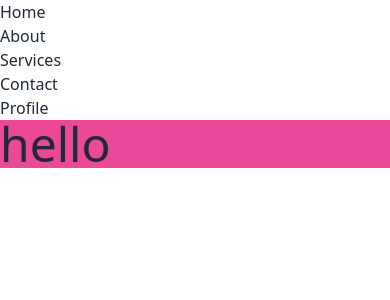
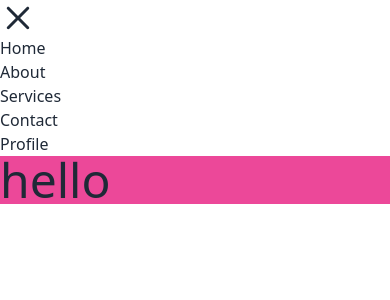
Before and after one commit to Samriddhadewan/module-43, a React (Vite) app: page / in a window 390 px wide. Shown: the top 300 px of the page. Built offline with nearby package versions, Linux system fonts and the light colour scheme.

Commit message:
video3 done

```diff
--- a/package.json
+++ b/package.json
@@ -1,4 +1,3 @@
-
 {
   "name": "module43",
   "private": true,
@@ -11,8 +10,10 @@
     "preview": "vite preview"
   },
   "dependencies": {
+    "prop-types": "^15.8.1",
     "react": "^18.3.1",
-    "react-dom": "^18.3.1"
+    "react-dom": "^18.3.1",
+    "react-icons": "^5.4.0"
   },
   "devDependencies": {
     "@eslint/js": "^9.17.0",
--- a/src/components/Navbar/Link.jsx
+++ b/src/components/Navbar/Link.jsx
@@ -1,11 +1,12 @@
-import React from "react";
-
+import PropTypes from 'prop-types'
 export const Link = ({route}) => {
   return (
-    <div>
       <li className="mr-3">
         <a href={route.route}>{route.name}</a>
       </li>
-    </div>
   );
 };
+
+Link.propTypes = {
+    route: PropTypes.object
+}
--- a/src/components/Navbar/Navbar.jsx
+++ b/src/components/Navbar/Navbar.jsx
@@ -1,27 +1,36 @@
+import { useState } from "react";
 import { Link } from "./Link";
+import { IoIosMenu } from "react-icons/io";
+import { CgClose } from "react-icons/cg";
+
 
 const Navbar = () => {
 
+    const [open, setOpen] = useState(false)
   const routes = [
     { id: 1, name: "Home", route: "/home" },
     { id: 2, name: "About", route: "/about" },
     { id: 3, name: "Services", route: "/services" },
     { id: 4, name: "Contact", route: "/contact" },
-        { id: 5, name: "Profile", route: "/profile" }
+    { id: 5, name: "Profile", route: "/profile" },
   ];
 
   return (
-    <div>
+      <nav>
+        <div  onClick={() =>setOpen(!open)} className="text-4xl md:hidden">
 
-    <ul className="md:flex">
             {
-        routes.map(route => <Link key={route.id} route={route}></Link>)
+            open === true ? <IoIosMenu></IoIosMenu>: <CgClose ></CgClose>
             }
-    </ul>
-
 
         </div>
-  )
-}
+      <ul className="md:flex">
+        {routes.map((route) => (
+          <Link key={route.id} route={route}></Link>
+        ))}
+      </ul>
+    </nav>
+  );
+};
 
-export default Navbar
+export default Navbar;
```
Also changed, not shown: 1 other file (tests, documents, lock files or other folders). Lines whose indentation alone changed are shown as unchanged.
